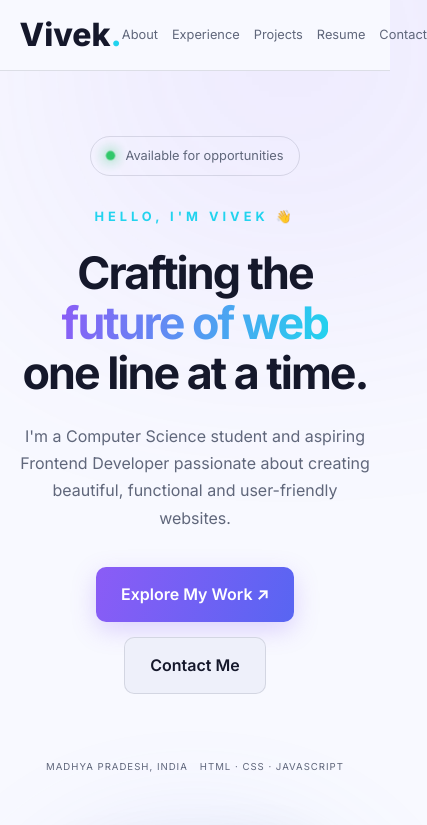
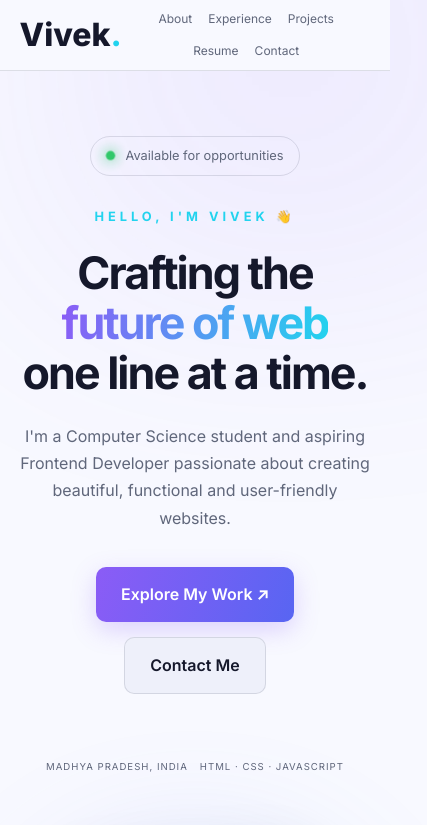
Before and after one commit to vivekkumaryadav-fd/My-Portfolio-, a plain HTML site: page index.html in a window 390 px wide. Shown: the top 825 px of the page, 427 px wide, since content can reach past the window. Drawn offline with Linux system fonts and the light colour scheme; a script that the page names is missing.

Commit message:
Add files via upload

```diff
--- a/style.css
+++ b/style.css
@@ -1630,3 +1630,23 @@
     font-size: 13px;
     letter-spacing: 0.3px;
 }
+
+@media (max-width: 600px) {
+    .nav-links {
+        display: flex;
+        flex-wrap: wrap;
+        justify-content: center;
+        gap: 10px 16px;
+        padding: 0 10px;
+        box-sizing: border-box;
+        width: 100%;
+    }
+
+    .nav-links li {
+        list-style: none;
+    }
+
+    .nav-links li a {
+        font-size: 12px;
+    }
+}
```
